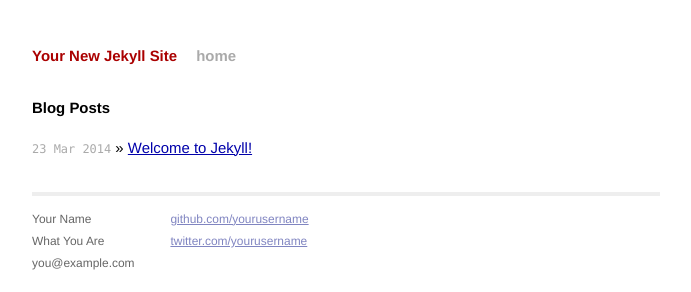
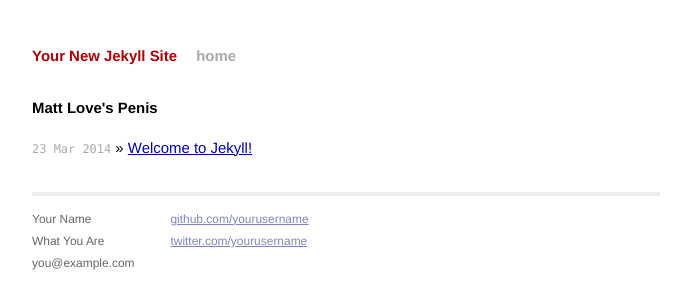
Before and after one commit to mattamabeli/psychic-adventure, a Jekyll site: the page built from index.html, in a window 1280 px wide. Shown: the top 292 px of the page, without its empty margins (294-985 px from the left). Built offline with Jekyll 4.4.1, drawn with Linux system fonts in a browser that asks for light colours; Markdown is read by kramdown in place of the engine named in the settings.

Commit message:
matt loves penis

```diff
--- a/index.html
+++ b/index.html
@@ -4,7 +4,7 @@ title: Your New Jekyll Site
 ---
 
 <div id="home">
-  <h1>Blog Posts</h1>
+  <h1>Matt Love's Penis</h1>
   <ul class="posts">
     {% for post in site.posts %}
       <li><span>{{ post.date | date_to_string }}</span> &raquo; <a href="{{ post.url }}">{{ post.title }}</a></li>
```
